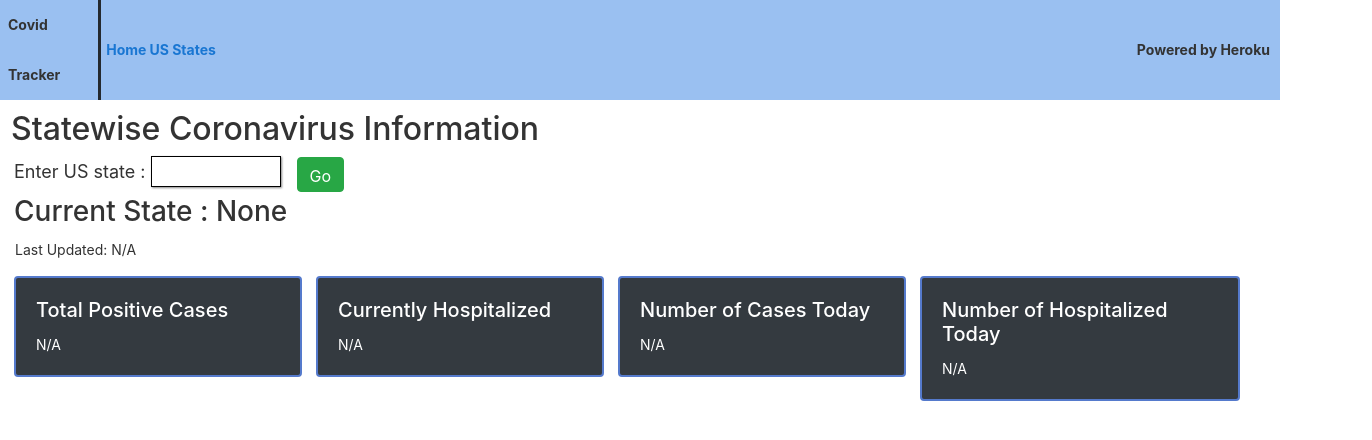
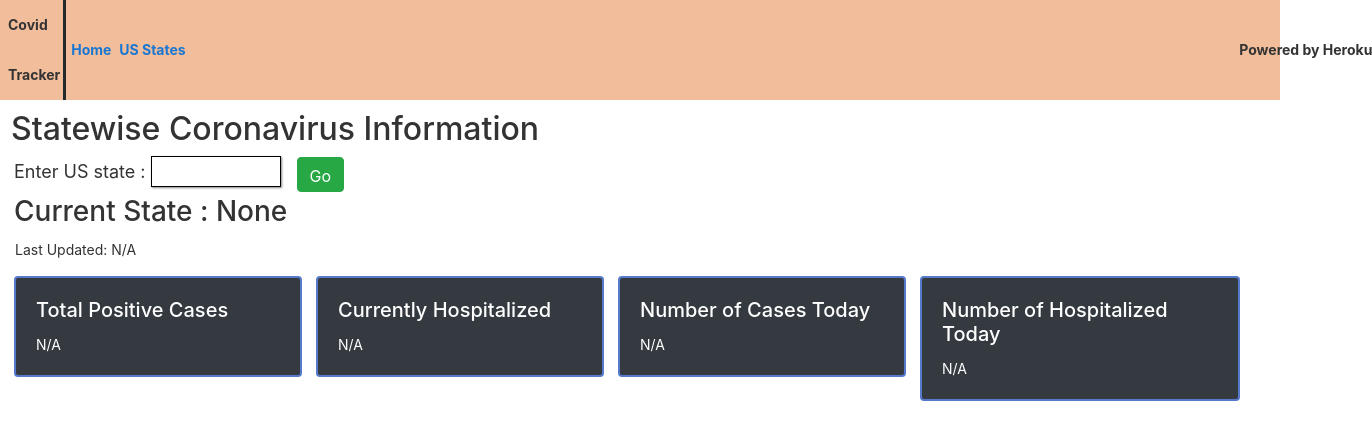
Before and after one commit to surelysherlock/covidtracker, an Angular app: page /home in a window 1280 px wide. Shown: the top 440 px of the page, 1372 px wide, since content can reach past the window. Built offline with nearby package versions, Linux system fonts and the light colour scheme.

Commit message:
Changed flexbox for header

```diff
--- a/src/app/app.component.css
+++ b/src/app/app.component.css
@@ -291,13 +291,13 @@
   nav {
     display: flex;
     align-items: center;
-    background: rgba(33, 116, 224, 0.452);
+    background: rgba(224, 109, 33, 0.452);
     line-height: 50px;
     font-weight: bold;
   }
 
   .logo {
-    flex: 0 1 105px;
+    flex: 0 3 content;
     margin-left: 8px;
     border-right: #24292e solid;
     padding-right: 3px;
@@ -305,12 +305,12 @@
   }
 
   .title.home {
-    flex: 0 1 45px;
+    flex: 0 0 45px;
     margin-right: 3px;
   }
 
   .title.usstates {
-    flex: 0 1 80em;
+    flex: 0 0 80em;
   }
 
 
--- a/src/app/app.component.html
+++ b/src/app/app.component.html
@@ -22,9 +22,4 @@
   <p class="heroku">Powered by Heroku</p>
 </nav>
 
-
-
-
-
-
 <router-outlet></router-outlet>
```
